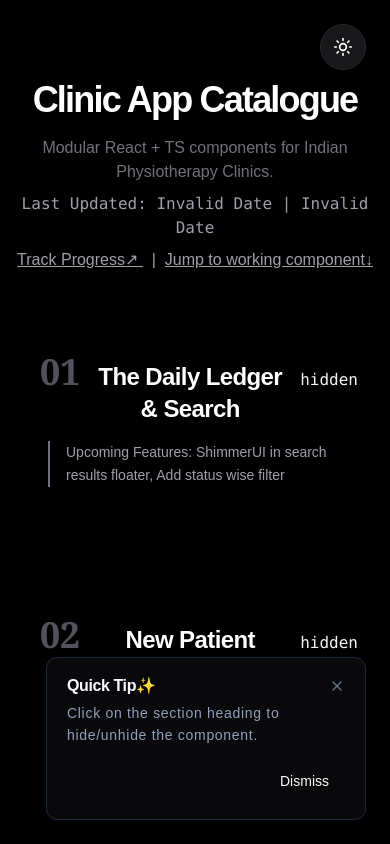
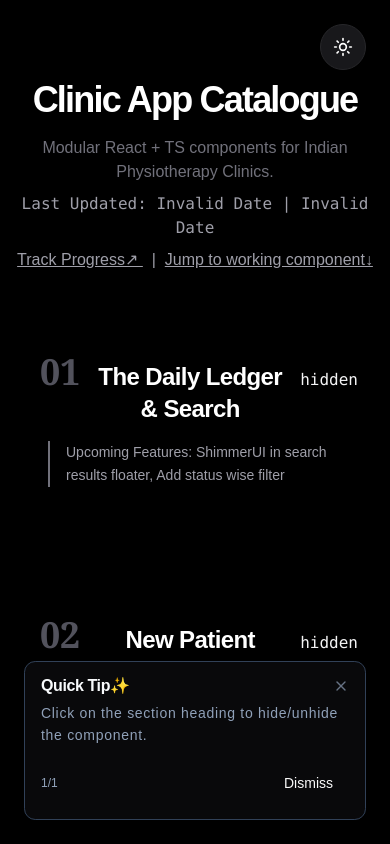
Before and after one commit to omsrivastava512/clinic-demo, a React (Vite) app: page / in a window 390 px wide. Shown: the top 844 px of the page. Built offline with nearby package versions, Linux system fonts and the light colour scheme.

Commit message:
feat(ui): add responsive TourCard sizing, add backdrop blur and entry animation, other minor style changes

```diff
--- a/src/components/WelcomeTip.tsx
+++ b/src/components/WelcomeTip.tsx
@@ -11,7 +11,7 @@ import {
 export default function WelcomeTip({
   title = "Quick Tip",
   description = "",
-  footerNote = "",
+  footerNote = "1/1",
   hasNext = false,
   handleNext = () => {},
   skipText="Skip"
@@ -21,7 +21,7 @@ export default function WelcomeTip({
   if (!isVisible) return null;
 
   return (
-    <TourCard position="bottom-right">
+    <TourCard position="bottom-right" >
       <TourHeader onClose={() => setIsVisible(false)}>
         <TourTitle>{title}✨</TourTitle>
       </TourHeader>
--- a/src/components/ui/TourComponents.tsx
+++ b/src/components/ui/TourComponents.tsx
@@ -1,5 +1,6 @@
 import { type ReactNode } from 'react';
-import { X } from 'lucide-react';
+import { XIcon } from 'lucide-react';
+import { cn } from '@/lib';
 
 // --- Types & Interfaces ---
 
@@ -29,10 +30,10 @@ export const TourCard = ({
   ...props
 }: TourCardProps) => {
   const positions: Record<NonNullable<TourCardProps['position']>, string> = {
-    'bottom-right': 'fixed bottom-6 right-6 z-50',
-    'bottom-left': 'fixed bottom-6 left-6 z-50',
-    'top-right': 'fixed top-6 right-6 z-50',
-    'top-left': 'fixed top-6 left-6 z-50',
+    'bottom-right': 'fixed bottom-6 right-6',
+    'bottom-left': 'fixed bottom-6 left-6',
+    'top-right': 'fixed top-6 right-6',
+    'top-left': 'fixed top-6 left-6',
     'relative': 'relative'
   };
 
@@ -40,12 +41,15 @@ export const TourCard = ({
     <div
       role="dialog"
       aria-modal="true"
-      className={`
-        w-80 rounded-xl border border-slate-200 bg-white p-5 shadow-lg
-        animate-in fade-in slide-in-from-bottom-5 duration-300
-        dark:border-slate-800 dark:bg-zinc-950 z-10000
-        ${positions[position]} ${className}
-      `}
+      className={cn(
+        "w-[calc(100vw-3rem)] sm:w-80",
+        "rounded-xl  border border-slate-700",
+        "bg-zinc-100 p-4 sm:p-5 ", "backdrop-blur-lg",
+        "shadow-xl shadow-black/20 ", "isolate z-10000",
+        "animate-in fade-in slide-in-from-bottom-3 sm:slide-in-from-bottom-5 duration-300",
+        "dark:border-slate-700 dark:bg-zinc-950 ",
+        positions[position], className
+      )}
       {...props}
     >
       {children}
@@ -61,9 +65,16 @@ export const TourHeader = ({ children, onClose }: TourHeaderProps) => (
       <button
         onClick={onClose}
         type="button"
-        className="rounded-sm opacity-70 ring-offset-white transition-opacity hover:opacity-100 focus:outline-none focus:ring-2 focus:ring-slate-950 focus:ring-offset-2 dark:ring-offset-slate-950 dark:focus:ring-slate-300"
+        className=
+        {cn(
+          "rounded-sm",
+          "opacity-70 hover:opacity-100",
+          "transition-opacity",
+          "focus:outline-none focus:ring-2 focus:ring-slate-950 focus:ring-offset-2 ring-offset-white",
+          "dark:focus:ring-slate-300 dark:ring-offset-slate-950"
+        )}
       >
-        <X className="h-4 w-4 text-slate-500 dark:text-slate-400" />
+        <XIcon className="h-4 w-4 text-slate-500 dark:text-slate-400" />
         <span className="sr-only">Close</span>
       </button>
     )}
@@ -82,7 +93,7 @@ export const TourTitle = ({ children, className = '', ...props }: TourSharedProp
 // --- 3. Description/Content ---
 export const TourDescription = ({ children, className = '', ...props }: TourSharedProps) => (
   <div
-    className={`text-sm text-slate-500 dark:text-slate-400 mb-4 leading-relaxed tracking-wider ${className}`}
+    className={`text-sm text-slate-600 dark:text-slate-400 mb-4 leading-relaxed tracking-wider ${className}`}
     {...props}
   >
     {children}
@@ -106,7 +117,7 @@ export const TourButton = ({
   className = '',
   ...props
 }: TourButtonProps) => {
-  const base = "inline-flex items-center justify-center rounded-md text-sm font-medium transition-colors focus-visible:outline-none focus-visible:ring-2 focus-visible:ring-slate-950 disabled:pointer-events-none disabled:opacity-50 dark:focus-visible:ring-slate-300 h-9 px-4 py-2";
+  const base = "inline-flex items-center justify-center rounded-md text-sm font-medium transition-colors focus-visible:outline-none focus-visible:ring-2 focus-visible:ring-slate-950 disabled:pointer-events-none disabled:opacity-50 dark:focus-visible:ring-slate-300 h-10 px-4 py-2";
 
   const variants: Record<NonNullable<TourButtonProps['variant']>, string> = {
     primary: "bg-zinc-900 text-slate-50 hover:bg-zinc-900/90 dark:bg-zinc-50 dark:text-slate-900 dark:hover:bg-zinc-50/90 shadow",
--- /dev/null
+++ b/src/features/visit/ProcedureLogger/components/RecieptFooter.tsx
@@ -0,0 +1,22 @@
+// ─── ReceiptFooter ───────────────────────────────────────────────────────────────
+type RecieptFooterProps = {
+    totalCost: number;
+    onComplete(): void;
+    isDisabled: boolean;
+};
+export const RecieptFooter = ({ totalCost, onComplete, isDisabled }: RecieptFooterProps) => (<div className="border-t border-zinc-200 dark:border-zinc-700 pt-4 mt-4">
+    <div className="flex justify-between items-center mb-4">
+        <span className="text-zinc-500 dark:text-zinc-400">Total</span>
+        <span className="text-2xl font-bold text-zinc-900 dark:text-white font-mono">
+            ₹{totalCost}
+        </span>
+    </div>
+    {/* Disabled until at least one procedure is selected.  */}
+    <button
+        onClick={onComplete}
+        disabled={isDisabled}
+        className="w-full bg-zinc-900 dark:bg-white text-white dark:text-black font-bold py-3 rounded hover:bg-zinc-700 dark:hover:bg-zinc-200 disabled:opacity-50 transition-colors"
+    >
+        Create Invoice
+    </button>
+</div>);
--- a/src/features/visit/ProcedureLogger/components/primitives.tsx
+++ b/src/features/visit/ProcedureLogger/components/primitives.tsx
@@ -89,26 +89,3 @@ export const SearchMoreProcedures = () => (
         <SearchIcon className=" w-5 h-4 text-zinc-600" />
     </div>
 )
-
-// ─── ReceiptFooter ───────────────────────────────────────────────────────────────
-type RecieptFooterProps = {
-    totalCost: number;
-    onComplete(): void;
-    isDisabled: boolean;
-};
-export const RecieptFooter = ({ totalCost, onComplete, isDisabled }: RecieptFooterProps) => (<div className="border-t border-zinc-200 dark:border-zinc-700 pt-4 mt-4">
-    <div className="flex justify-between items-center mb-4">
-        <span className="text-zinc-500 dark:text-zinc-400">Total</span>
-        <span className="text-2xl font-bold text-zinc-900 dark:text-white font-mono">
-            ₹{totalCost}
-        </span>
-    </div>
-    {/* Disabled until at least one procedure is selected.  */}
-    <button
-        onClick={onComplete}
-        disabled={isDisabled}
-        className="w-full bg-zinc-900 dark:bg-white text-white dark:text-black font-bold py-3 rounded hover:bg-zinc-700 dark:hover:bg-zinc-200 disabled:opacity-50 transition-colors"
-    >
-        Create Invoice
-    </button>
-</div>);
--- a/src/features/visit/ProcedureLogger/index.tsx
+++ b/src/features/visit/ProcedureLogger/index.tsx
@@ -1,7 +1,7 @@
 
 import type { InvoiceItem, MedicalComplaint } from "@/types";
 import { useProcedureLogger } from "./hook/useProcedureLogger.tsx";
-import { RecieptFooter } from "./components/primitives.tsx";
+import { RecieptFooter } from "./components/RecieptFooter.tsx";
 import { ComplaintSection } from "./components/ComplaintSection.tsx";
 import { ReceiptList } from "./components/ReceiptList.tsx";
 
```
